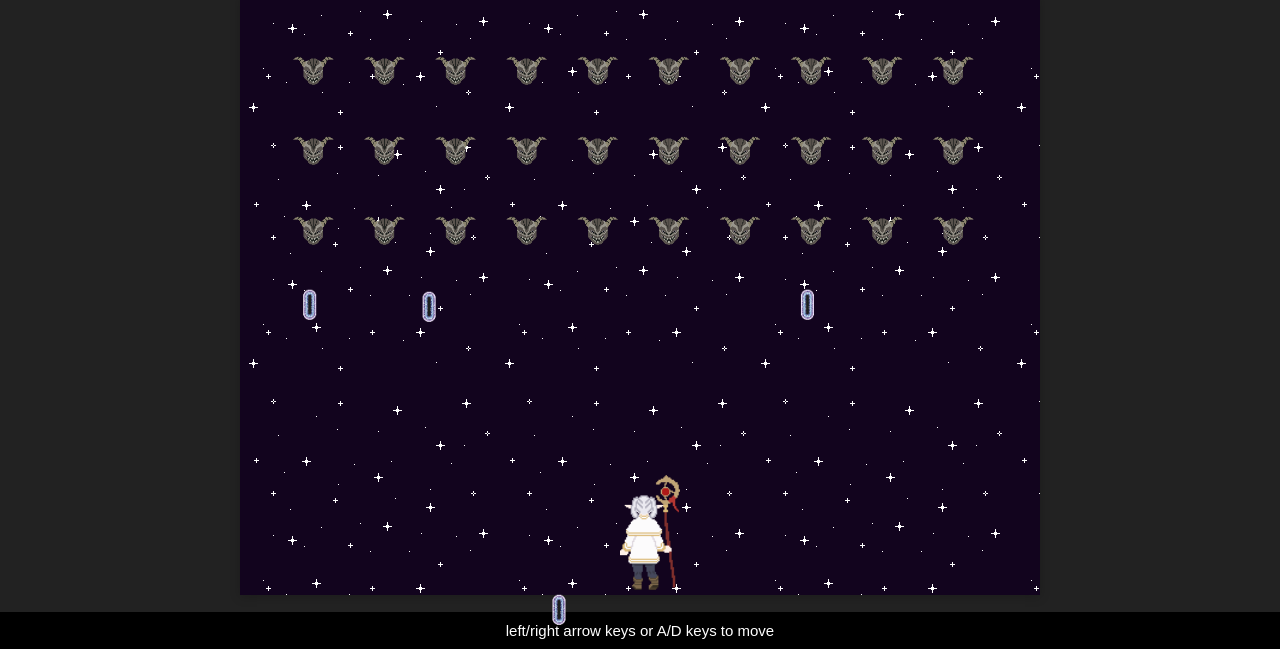
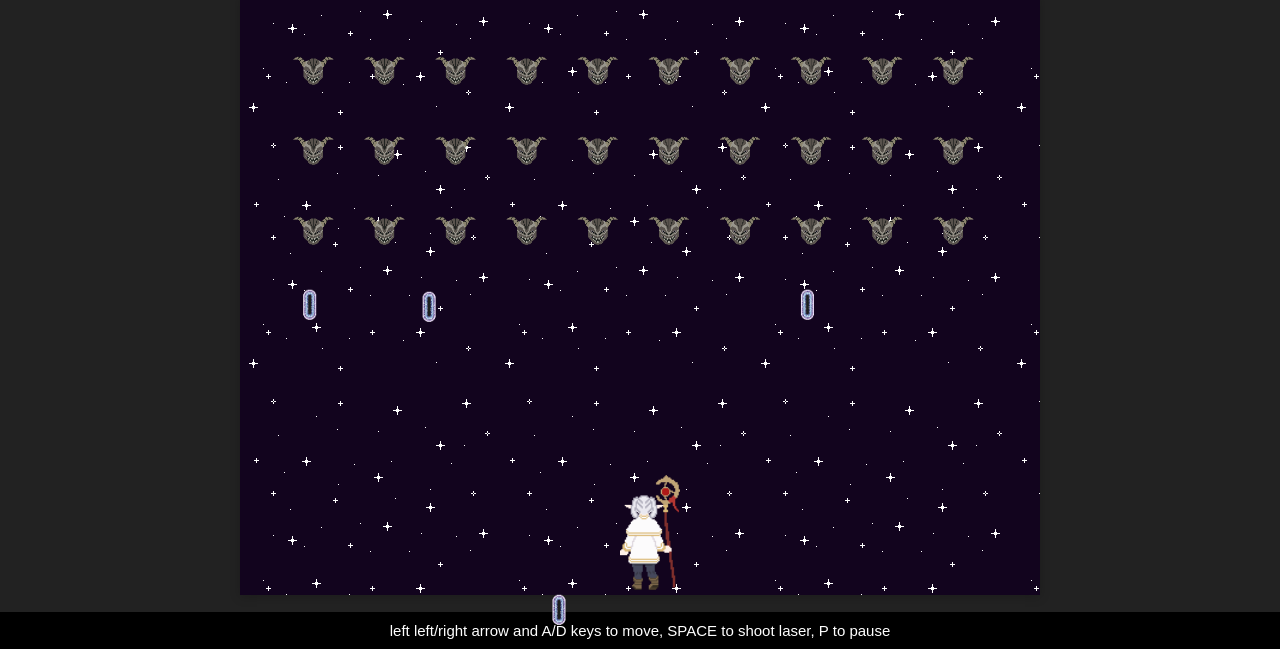
Before and after one commit to M0dius/Qual-Killer, a plain HTML site: page index.html in a window 1280 px wide. Shown: the part 151-800 px from the top of the page. Drawn offline with Linux system fonts and the light colour scheme.

Commit message:
added new controls to footer

```diff
--- a/index.html
+++ b/index.html
@@ -38,7 +38,7 @@
                 <button class="btn" onclick="start()">Continue</button>
             </div>
         </div>
-        <footer>left/right arrow keys or A/D keys to move</footer>
+        <footer>left left/right arrow and A/D keys to move, SPACE to shoot laser, P to pause</footer>
     </div>
     <script src="js/game.js"></script>
 </body>
```
